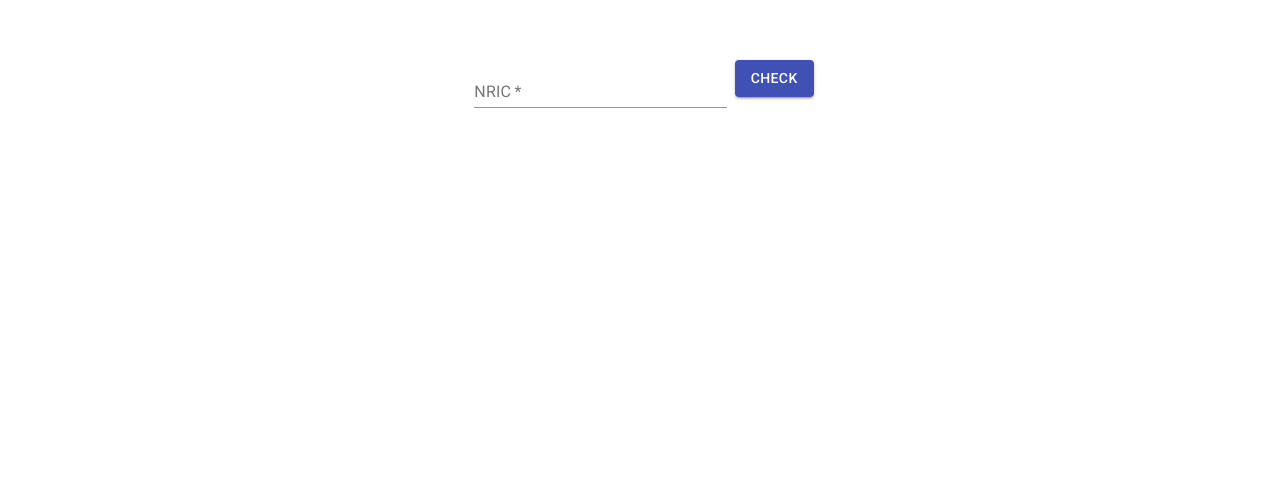
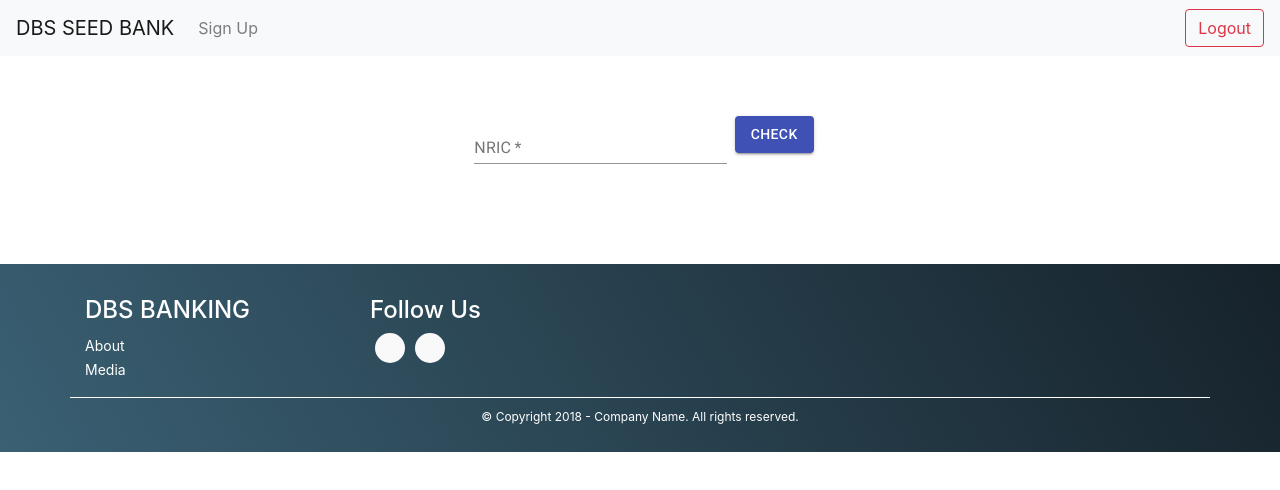
Before and after one commit to Sebbwitt/DBS-SEED-GROUP-8, a React (Create React App) app in the folder application/: page /signup in a window 1280 px wide. Shown: the top 490 px of the page. Built offline with nearby package versions, Linux system fonts and the light colour scheme; sample sign-in values are in the browser's storage.

Commit message:
1) UI refinement 2) auth guard route 3) linking of pages

```diff
--- a/application/src/layouts/Navbar.js
+++ b/application/src/layouts/Navbar.js
@@ -19,11 +19,11 @@ const Navbar = () => {
 
             <div class="collapse navbar-collapse" id="navbarSupportedContent">
                 <ul class="navbar-nav mr-auto">
-                    <li class="nav-item">
+                    {/* <li class="nav-item">
                     <Link className="nav-link" to="/home">Home</Link>
-                    </li>
+                    </li> */}
                     <li className="nav-item">
-                        <Link className="nav-link" to="/about">About Us</Link>
+                        <Link className="nav-link" to="/signup">Sign Up</Link>
                     </li>
                     {/* <li class="nav-item dropdown">
                         <a class="nav-link dropdown-toggle" href="#" id="navbarDropdown" role="button" data-toggle="dropdown" aria-haspopup="true" aria-expanded="false">
--- a/application/src/pages/SignUp.js
+++ b/application/src/pages/SignUp.js
@@ -1,11 +1,20 @@
 import React from "react";
 import SignUpForm from "layouts/SignUpForm";
+import Navbar from "layouts/Navbar";
+import Footer from "layouts/Footer";
 
 const SignUp = () => {
     return (
-        <div style={{margin: "0 auto", width:"1200px", marginTop:"60px", textAlign:"center"}}>
-            <SignUpForm/>
+
+        <div>
+            <Navbar />
+            <div style={{ margin: "0 auto", width: "1200px", marginTop: "60px", textAlign: "center" }}>
+                <SignUpForm />
+            </div>
+            <Footer />
+
         </div>
+
     )
 }
 
```
